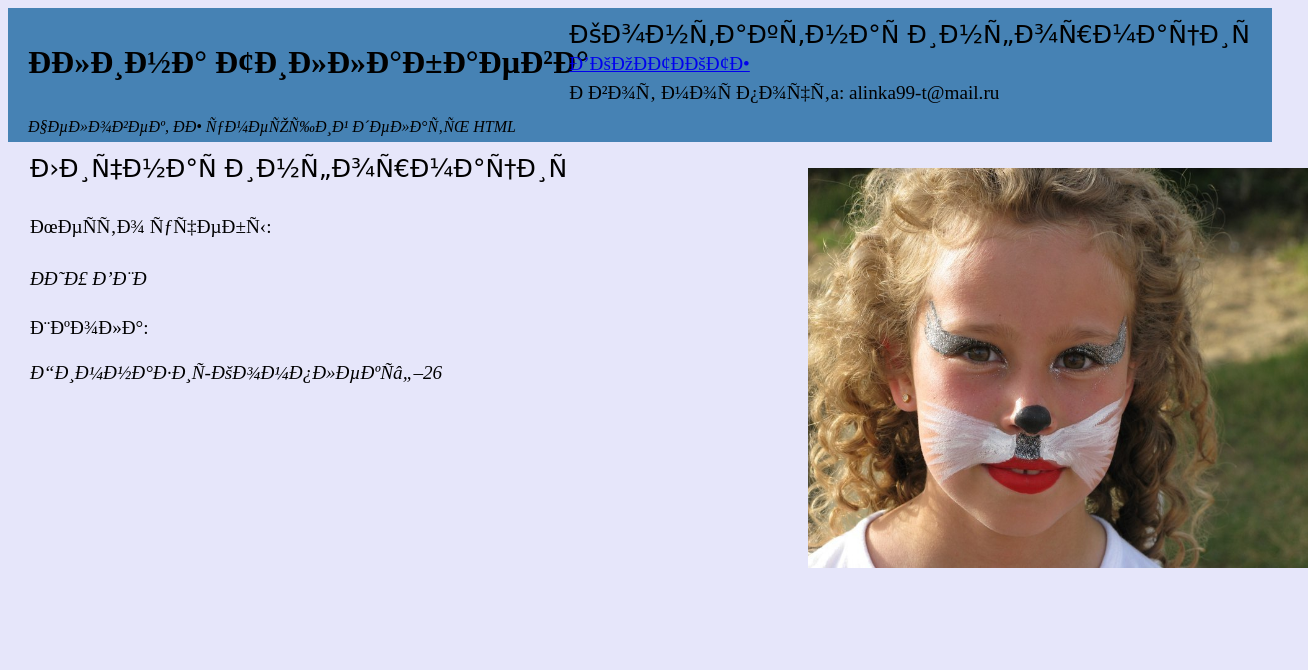
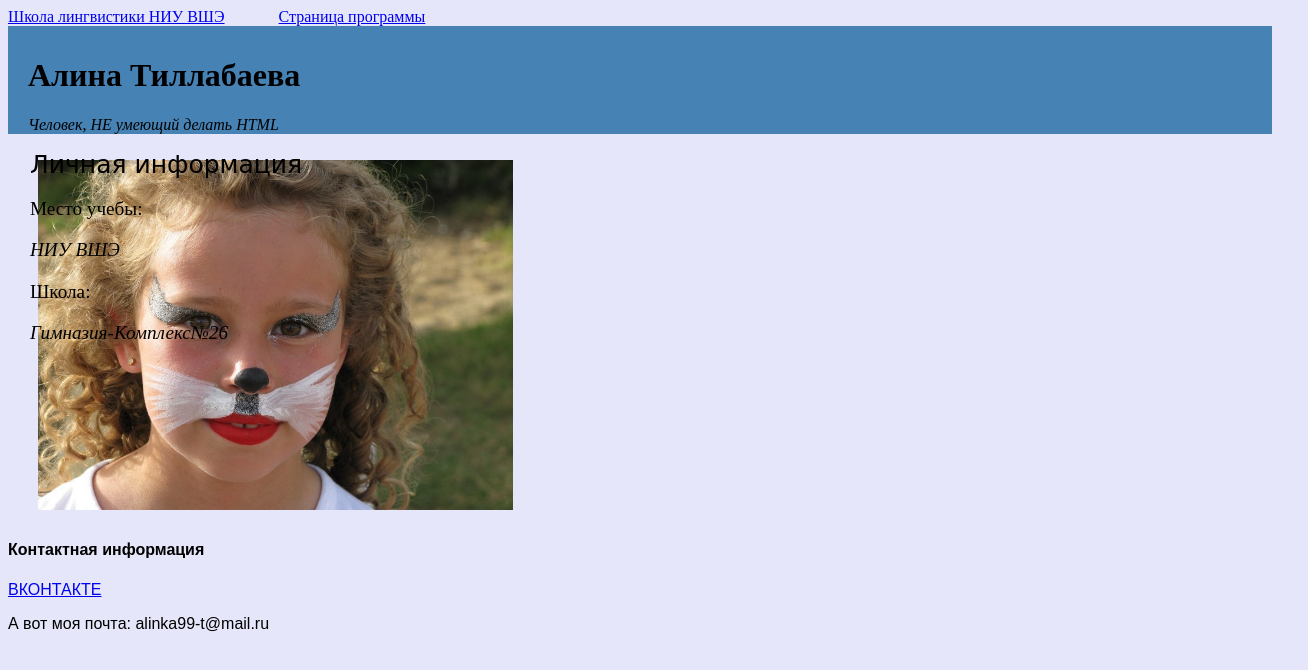
Before and after one commit to alinatl/about_me, a plain HTML site: page index.html in a window 1280 px wide. Shown: the whole page, 1308 px wide, since content can reach past the window. Drawn offline with Linux system fonts and the light colour scheme.

Commit message:
html готово

```diff
--- a/index.html
+++ b/index.html
@@ -2,45 +2,24 @@
 <html>
 	<head>
 		<title> Страница Тиллабаевой Алины</title>
-    <style>
-    body{
-      background:Lavender;
-      color:black;
-    }
-		<meta charset="utf-8">
-		<meta name='description' content="информация о себе">
-		<style type='text/css'>
-		p {
-      font-family: Georgia, "Times New Roman", Times, serif
-    }
-    .place{
-      position:absolute;
-      top:30px;
-      right:30px;
-      line-height: 10px
-    }
-    .prog{
-      position:absolute;
-      top:150px;
-      left:30px;
-    }
-    article{
-      font-family:cursive;
-      font-size: 25px;
-    }
-		</style>
+	 <meta charset="utf-8">
+	 <meta name='description' content="информация о себе">
+	 <body style="color: black; background-color: Lavender">
+	 <link rel="stylesheet" type="text/css" href="css.css">
+	 <link type='text/css' href='https://github.com/alinatl/about_me/blob/master/css.css' rel="stylesheet">
 	</head>
 	<body>
+		<a href="https://ling.hse.ru/">Школа лингвистики НИУ ВШЭ</a>
+		<a href="https://www.hse.ru/ba/ling/" style='padding-left:50px'>Страница программы</a>
     <header style="background-color:SteelBlue; padding-top:10px; padding-left:20px ">
 		<h1> Алина Тиллабаева</h1>
     <p> <i>Человек, НЕ умеющий делать HTML </i></p>
     </header>
-		<img src="https://github.com/alinatl/about_me/blob/gh-pages/%D1%84%D0%BE%D1%82%D0%BE.jpg?raw=true" width="500" height="400" style='padding-top:10px; padding-left:800px'>
-    <div class='place'><big>
-      <article>Контактная информация</article>
+		<img src="https://github.com/alinatl/about_me/blob/gh-pages/%D1%84%D0%BE%D1%82%D0%BE.jpg?raw=true" width="475" height="350" style='padding-top:10px; padding-left:30px'>
+    <div class='place'>
+      <h2><font size='3' color='black' face='Arial'>Контактная информация</h2>
       <p> <a href='https://vk.com/id282596095'>ВКОНТАКТЕ</a></p>
-      <p> А вот моя почтa: alinka99-t@mail.ru</p>
-    </big>
+      <p> А вот моя почтa: alinka99-t@mail.ru</font></p>
     </div>
     <div class='prog'>
       <article>Личная информация</article>
```
